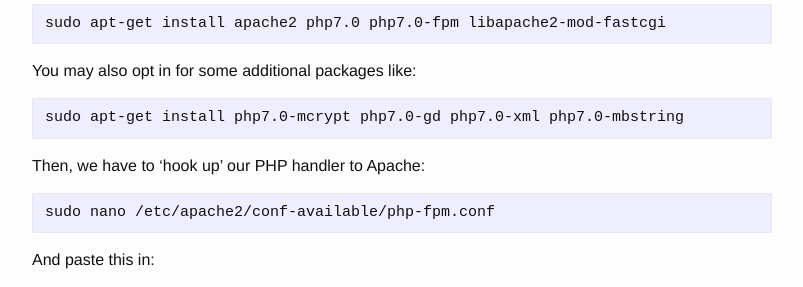
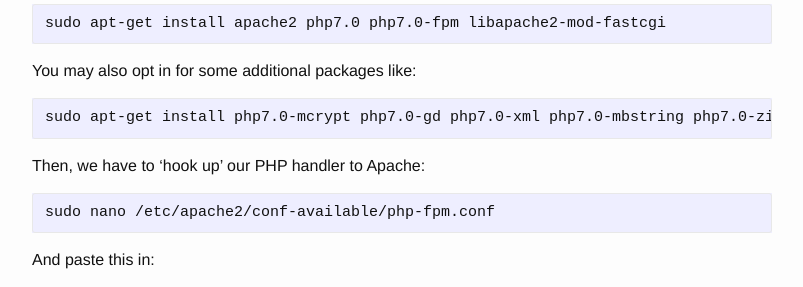
Before and after one commit to gskema/gskema.github.io, a Jekyll site: the page built from _posts/2016-02-18-how-to-install-php7-lamp-server-on-ubuntu.md, in a window 1280 px wide and 900 px high, scrolled down 308 px. Shown: the part 151-438 px from the top of the window, without its empty margins (238-1041 px from the left). Built offline with Jekyll 4.4.1, drawn with Linux system fonts in a browser that asks for light colours; comment, search, counter and statistics services are not loaded.

Commit message:
[*] Add php7-zip package to recommended packages

```diff
--- a/_posts/2016-02-18-how-to-install-php7-lamp-server-on-ubuntu.md
+++ b/_posts/2016-02-18-how-to-install-php7-lamp-server-on-ubuntu.md
@@ -24,7 +24,7 @@
 
 You may also opt in for some additional packages like:
 
-    sudo apt-get install php7.0-mcrypt php7.0-gd php7.0-xml php7.0-mbstring
+    sudo apt-get install php7.0-mcrypt php7.0-gd php7.0-xml php7.0-mbstring php7.0-zip
 
 
 Then, we have to 'hook up' our PHP handler to Apache:
```
